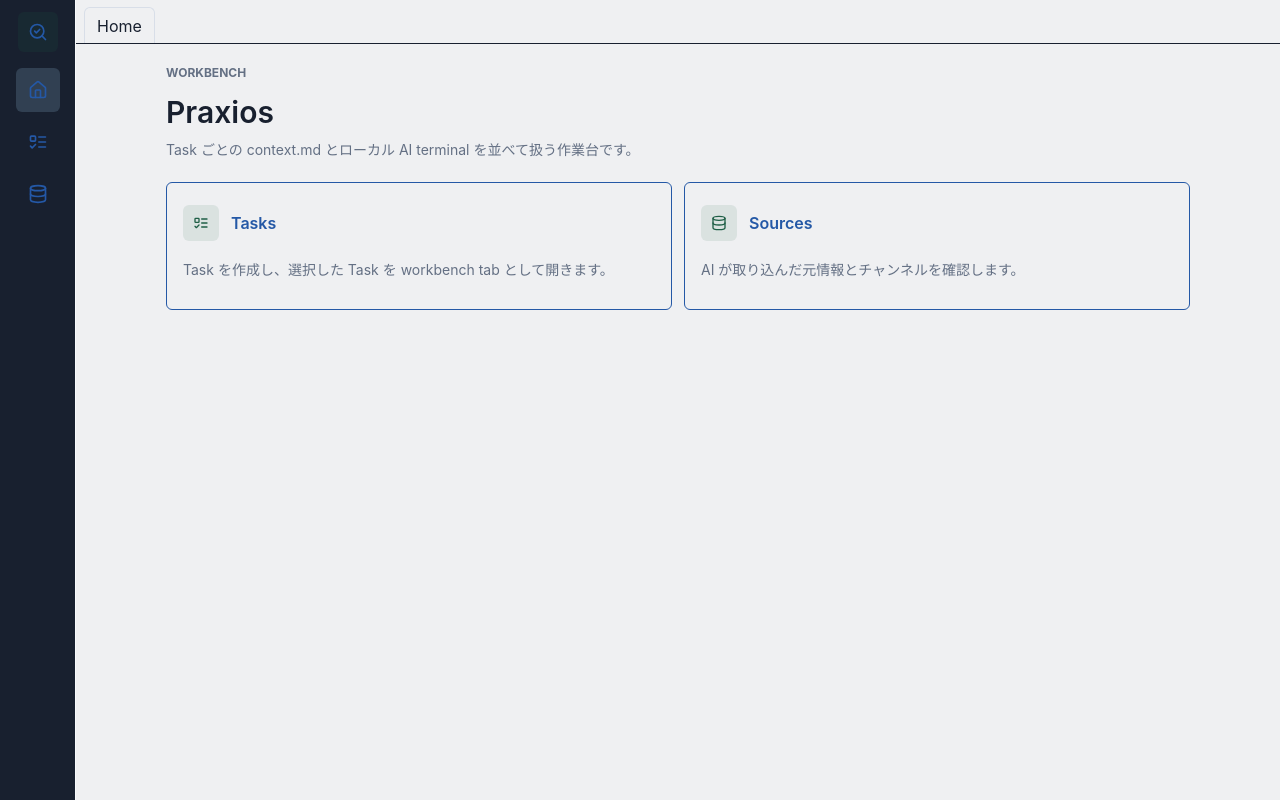
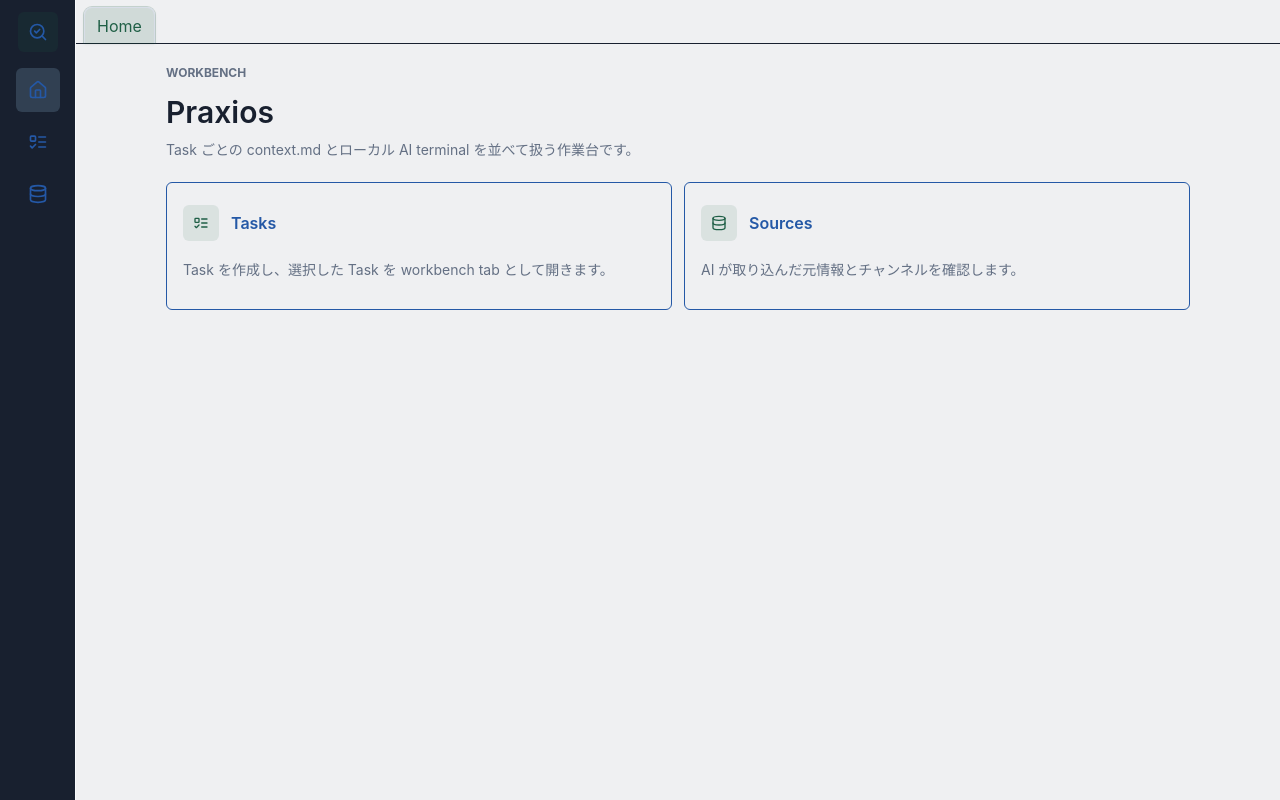
Before and after one commit to YMD7/praxios, a React (Vite) app in the folder apps/web/: page / in a window 1280 px wide. Built offline with nearby package versions, Linux system fonts and the light colour scheme; no server answers.

Commit message:
style(tabs): strengthen fixed tab visual distinction

```diff
--- a/apps/web/src/components/workbench/WorkbenchShell.tsx
+++ b/apps/web/src/components/workbench/WorkbenchShell.tsx
@@ -218,13 +218,24 @@
 }) {
   return (
     <div className="flex h-11 shrink-0 items-end border-b bg-card px-2">
-      {tabs.map((tab) => (
+      {tabs.map((tab, index) => (
         <div
           className={cn(
             "flex h-9 max-w-[240px] items-center gap-1 border border-b-0 px-2",
+            index === 0 && "mr-1",
             activeTabId === tab.id
-              ? "border-border rounded-t-md bg-background text-foreground"
-              : "border-muted-foreground/30 bg-muted/60 text-muted-foreground hover:bg-muted/80"
+              ? cn(
+                  "rounded-t-lg",
+                  tab.kind === "home"
+                    ? "border-border bg-primary/15 text-primary shadow-sm ring-1 ring-primary/20"
+                    : "border-border bg-background text-foreground"
+                )
+              : cn(
+                  "text-muted-foreground hover:bg-muted/80",
+                  tab.kind === "home"
+                    ? "border-border bg-primary/10 text-primary"
+                    : "border-muted-foreground/30 bg-muted/60"
+                )
           )}
           key={tab.id}
         >
```
